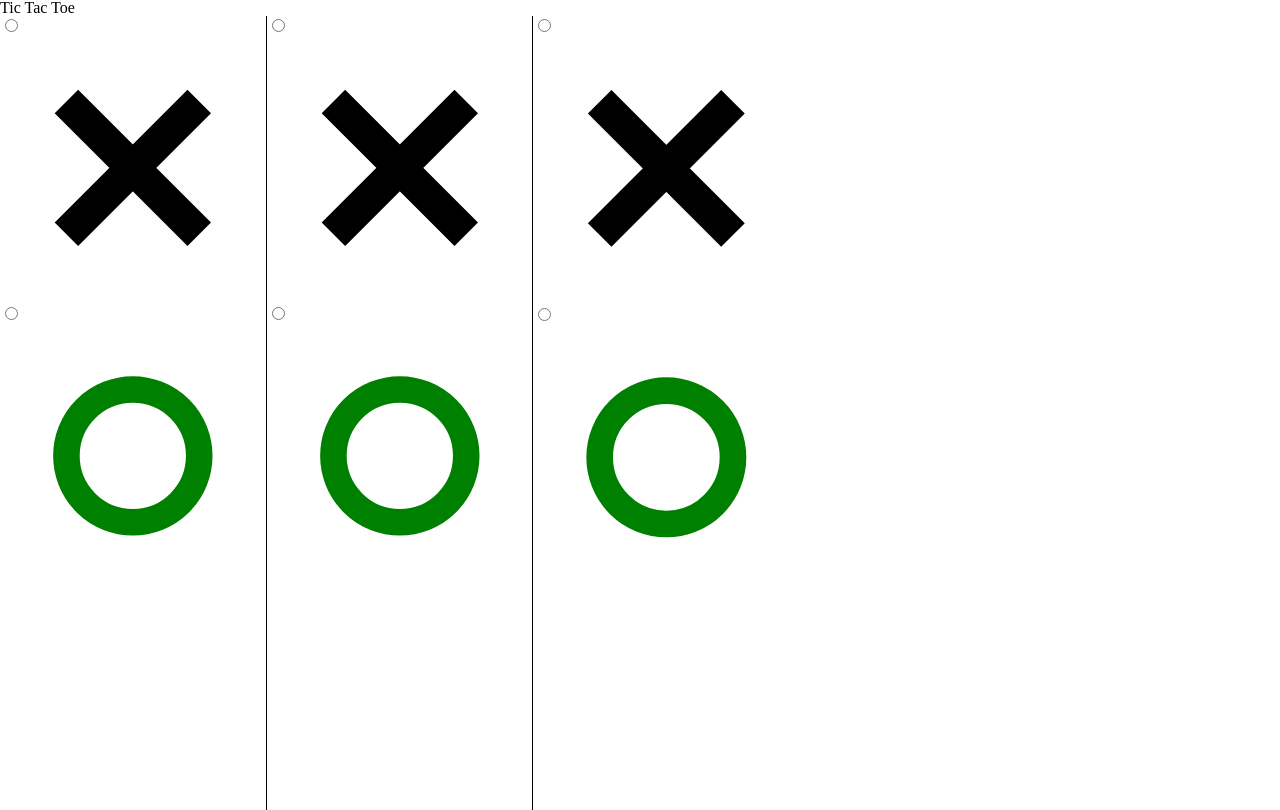
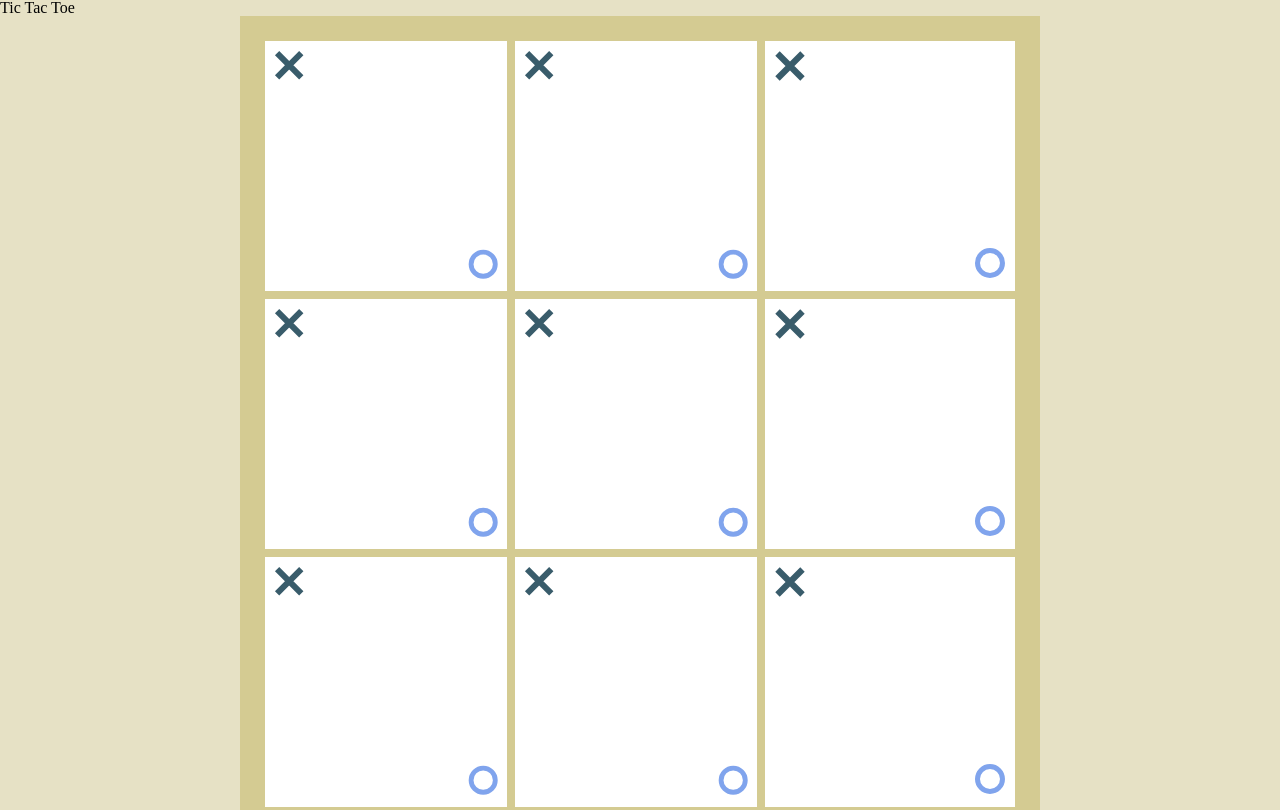
Before and after one commit to hidanielle/10k-apart, a website: page index.pug in a window 1280 px wide. Shown: the top 810 px of the page. Drawn offline with nearby package versions, Linux system fonts and the light colour scheme; files that its build step writes are made by us from their sources.

Commit message:
Style tic tac toe board

```diff
--- a/index.pug
+++ b/index.pug
@@ -22,17 +22,16 @@ html(lang='en')
                 fieldset
                   legend._sr(aria-describedby="Row "+val) Column #{val} of 3
 
-                  input(id=number+"-"+ val +"-1", type="radio", name=number+"-"+val, value="X")
-                  label(for=number+"-"+ val +"-1")
-                    <svg viewbox="0 0 40 40">
-                      <path class="shape-x" stroke="black" fill="transparent" stroke-width="5" d="M 10,10 L 30,30 M 30,10 L 10,30" />
-                    </svg>
+                  input._sr(id=number+"-"+ val +"-1", type="radio", name=number+"-"+val, value="X")
+                  label.x(for=number+"-"+ val +"-1")
+                    svg(viewbox="0 0 40 40")
+                      path(class="shape x", stroke="#395C6B", fill="transparent", stroke-width="5", d="M 10,10 L 30,30 M 30,10 L 10,30")
 
-                  input(id=number+"-"+ val +"-2", type="radio", name=number+"-"+val, value="O")
-                  label(for=number+"-"+ val +"-2")
-                    <svg viewbox="0 0 40 40">
-                      <circle class="shape-o" stroke="green" stroke-width="4" fill="none" cx="20" cy="20" r="10"/>
-                    </svg>
+                  input._sr(id=number+"-"+ val +"-2", type="radio", name=number+"-"+val, value="O")
+                  label.o(for=number+"-"+ val +"-2")
+                    svg(viewbox="0 0 40 40")
+                      circle(class="shape o", stroke="#80A4ED", stroke-width="4", fill="none", cx="20", cy="20", r="10")
+
 
       +row(1)
       +row(2)
--- a/scss/app.scss
+++ b/scss/app.scss
@@ -11,6 +11,12 @@
   font-size: $size;
   font-size: calculateRem($size);
 }
+
+
+body {
+  background-color: #E6E1C5;
+}
+
 
 // Helpers
 
@@ -31,24 +37,71 @@
 .game-box {
   width: 100%;
   max-width: 50rem;
+  margin: 0 auto;
+  background-color: white;
+  border: 25px solid #D4CB92;
 }
 
 .game-row {
   &:not(:last-of-type) {
     .game-card {
-      border-bottom: 1px solid black;
+      border-bottom: .5em solid #D4CB92;
     }
   }
 }
 
 .game-card {
-  // background-color: grey; // TEMP
-
+  position: relative;
   width: 33.333%;
   padding-bottom: 33.333%;
   float: left;
 
   &:not(:last-child) {
-    border-right: 1px solid black;
+    border-right: .5em solid #D4CB92;
   }
 }
+
+label.x,
+label.o {
+  position: absolute;
+  width: 20%;
+  cursor: pointer;
+  z-index: 2;
+  transition: width 600ms cubic-bezier(0.68, -0.55, 0.265, 1.55);
+  .shape {
+    transition: stroke-width .2s ease;
+  }
+  &:hover {
+    .shape {
+      stroke-width: 10;
+    }
+  }
+}
+
+label.x {
+  top: 0;
+  left: 0;
+}
+
+label.o {
+  bottom: 0;
+  right: 0;
+}
+
+input[type="radio"] {
+  &:focus {
+    + label .shape {
+      stroke-width: 10;
+    }
+  }
+  &:checked {
+    + label {
+      z-index: 1;
+      width: 100%;
+    }
+  }
+  &:not(:checked) {
+    opacity: 0;
+    width: 2em;
+  }
+}
```
Also changed, not shown: dist/index.html, dist/styles/app.css.
